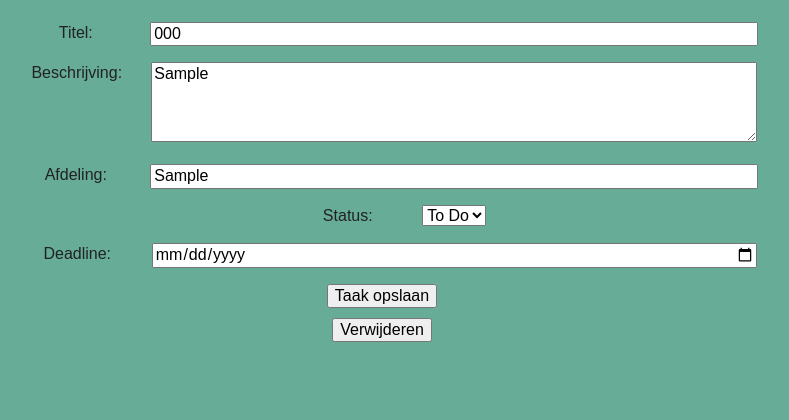
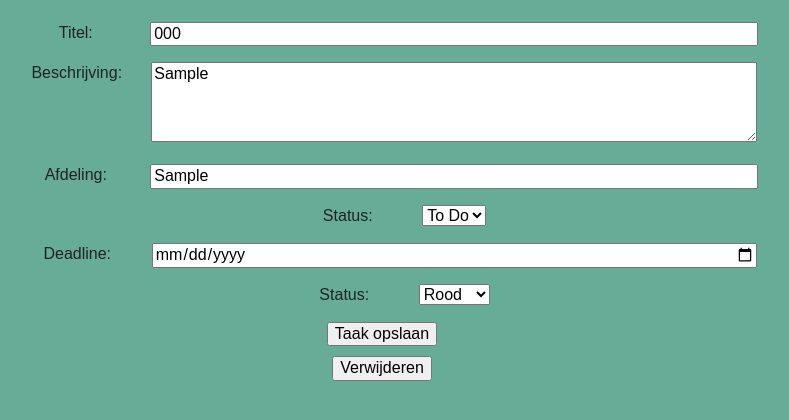
Before and after one commit to CatGirlBaphomet/PRA_B3, a PHP site: page /pra_b3/tasks/edit.php?id=1 in a window 1280 px wide. Shown: the part 232-652 px from the top of the page, without its empty margins (258-1047 px from the left). Run offline with PHP 8.4, Linux system fonts and the light colour scheme; the visitor is signed in with stand-in values (Sample User, id 1); tables that the repository leaves empty or names only in its code hold one stand-in row (values such as "Sample post"); some libraries are stand-ins or nearby versions.

Commit message:
kleur toegevoegd aan edit
kleur toegevoegd aan de edit pagina

```diff
--- a/tasks/edit.php
+++ b/tasks/edit.php
@@ -61,7 +61,17 @@ if (!isset($_SESSION['user_id']))
                 <label for="deadline">Deadline:</label>
                 <input type="date" name="deadline" id="deadline" class="form-input" value="<?php echo $taak['deadline']; ?>">
             </div>
-
+            <div class="form-group">
+            <label for="color">Status:</label>
+                <select name="color" id="color">
+                    <option value="rood" <?php if($taak['color']=="rood") echo 'selected="selected"'; ?>>Rood</option>
+                    <option value="blauw" <?php if($taak['color']=="blauw") echo 'selected="selected"'; ?>>Blauw</option>
+                    <option value="groen" <?php if($taak['color']=="groen") echo 'selected="selected"'; ?>>Groen</option>
+                    <option value="geel" <?php if($taak['color']=="geel") echo 'selected="selected"'; ?>>Geel</option>
+                    <option value="oranje" <?php if($taak['color']=="oranje") echo 'selected="selected"'; ?>>Oranje</option>
+                    <option value="paars" <?php if($taak['color']=="paars") echo 'selected="selected"'; ?>>Paars</option>
+                </select>
+            </div>
             <input type="submit" value="Taak opslaan">
         </form>
         <div class="delete">
```
